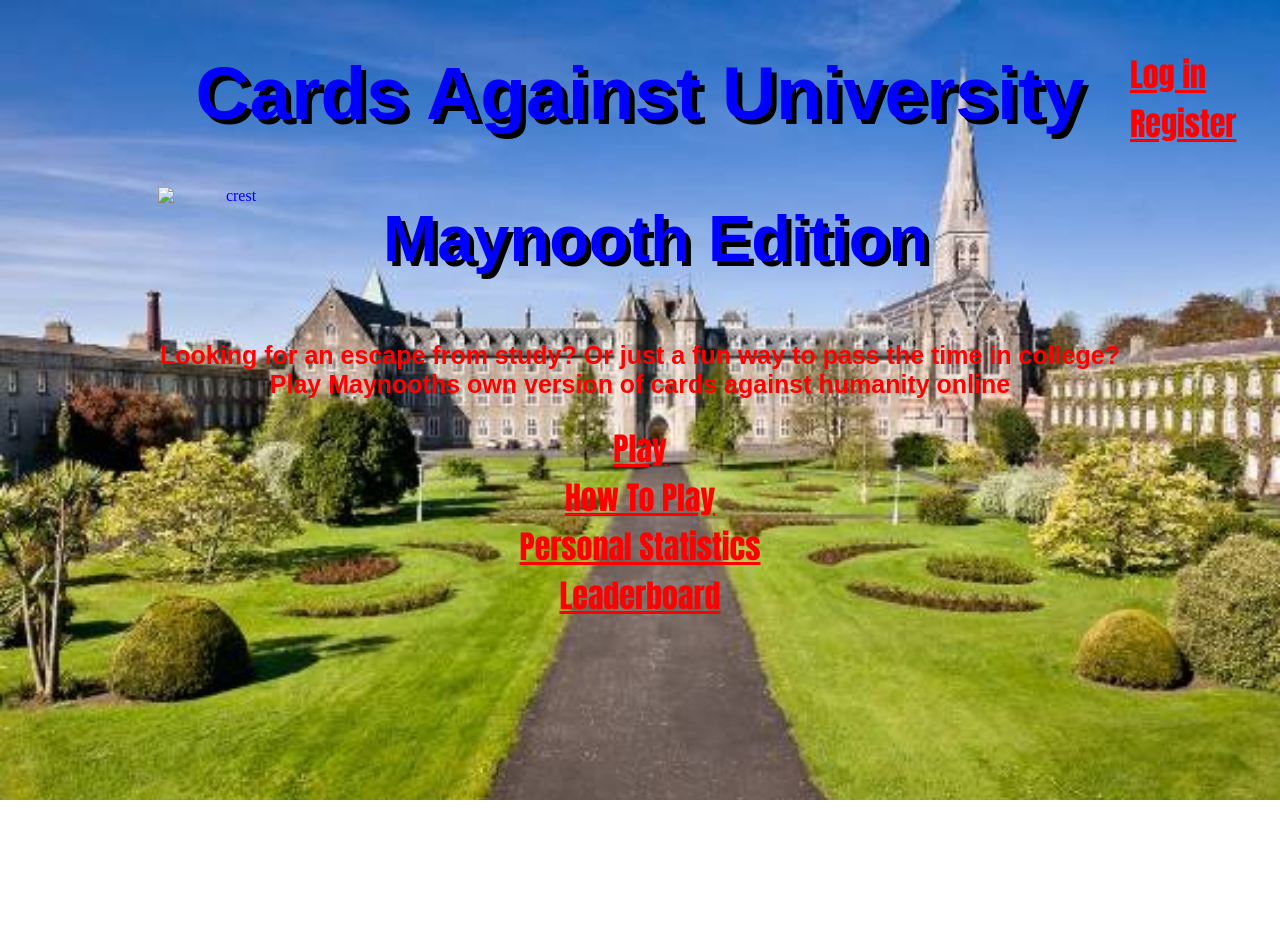
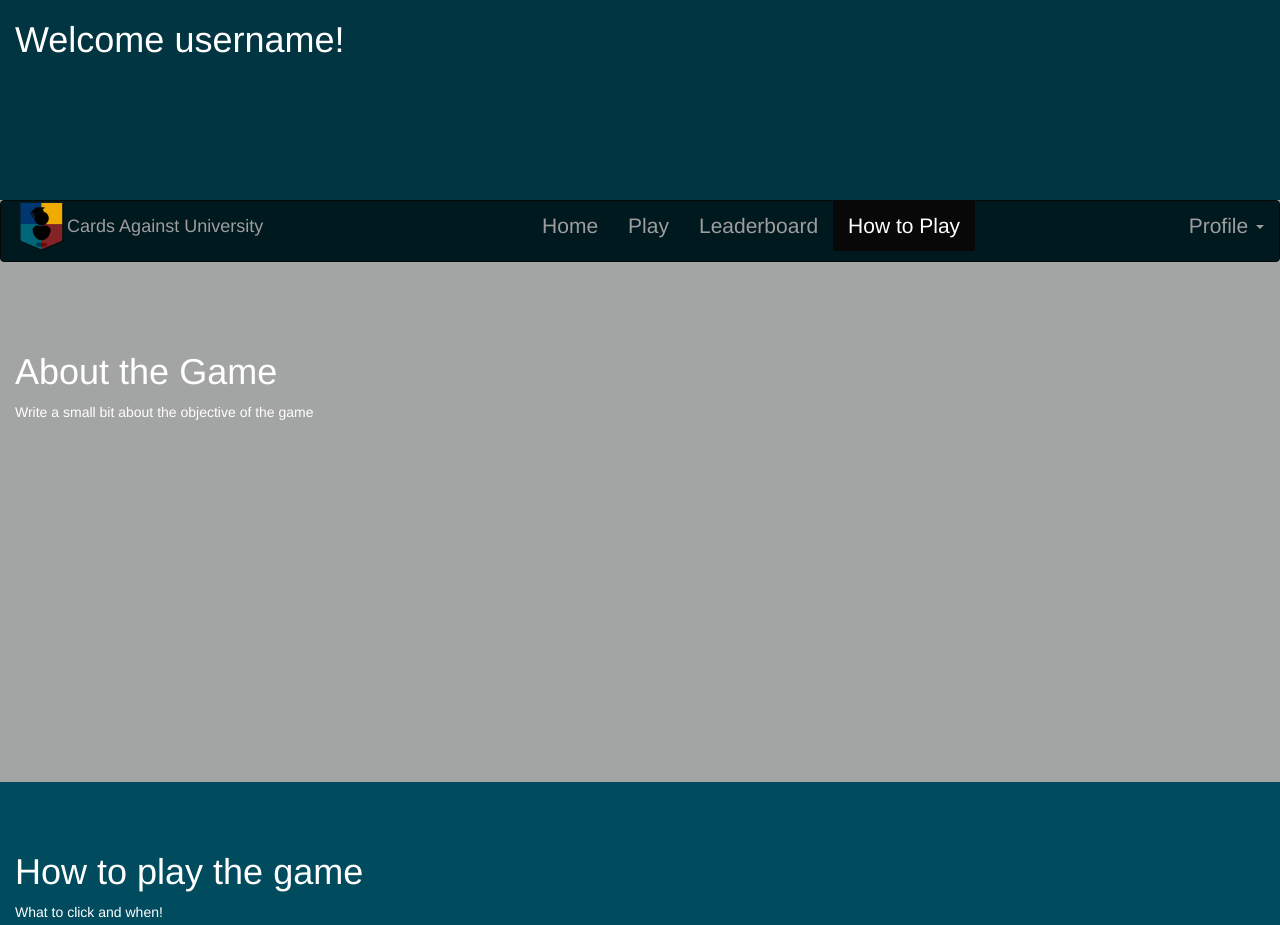
Before and after one commit to SineadORourke/Cards-Against-University, a plain HTML site: page main.html in a window 1280 px wide. Shown: the top 925 px of the page. Before the commit the page ends 800 px from the top, so only its background shows below. Drawn offline with nearby package versions, Linux system fonts and the light colour scheme; files whose address does not match are found by name.

Commit message:
Update Main Menu page

```diff
--- a/main.html
+++ b/main.html
@@ -1,45 +1,109 @@
 <!DOCTYPE html>
-<html>
+<html lang="en">
+  <head>
+    <meta charset="utf-8">
+    <meta http-equiv="X-UA-Compatible" content="IE=edge">
+    <meta name="viewport" content="width=device-width, initial-scale=1">
+    <!-- The above 3 meta tags *must* come first in the head; any other head content must come *after* these tags -->
 
 
-<head>
-<link href="main.css" rel="stylesheet" type="text/css" />
-<title> Cards Against University </title>
+    <title>Main Menu</title>
+	<link rel="stylesheet" href="cauStyle.css">
 
+
+	<!--Links for Bootstrap-->
+    <link rel="stylesheet" href="http://maxcdn.bootstrapcdn.com/bootstrap/3.3.6/css/bootstrap.min.css">
+	<script src="https://ajax.googleapis.com/ajax/libs/jquery/1.12.0/jquery.min.js"></script>
+	<script src="http://maxcdn.bootstrapcdn.com/bootstrap/3.3.6/js/bootstrap.min.js"></script>
+    <!-- HTML5 shim and Respond.js for IE8 support of HTML5 elements and media queries -->
+    <!--[if lt IE 9]>
+      <script src="https://oss.maxcdn.com/html5shiv/3.7.2/html5shiv.min.js"></script>
+      <script src="https://oss.maxcdn.com/respond/1.4.2/respond.min.js"></script>
+    <![endif]-->
 
   </head>
 
 
 
+<body id ="main" data-spy="scroll" data-target=".navbar" data-offset="50">
 
-<body>
-
-<div id = "positioning">
-<a href=""> Log in </a>
-<a href=""> Register </a>
-</div>
-
-<div id = "top">
-<h1>  Cards Against University  </h1>
-<img src="crest.PNG" alt="crest" style="float:left;width:150px;height:150px;">
-<h3>   Maynooth Edition</h3>
-</div>
-
-
-<div id = "middle">
-<p>Looking for an escape from study? Or just a fun way to pass the time in college?
-<br> <b> Play Maynooths own version of cards against humanity online </b> </p>
+<!-- Jumbotron
+    ================================================== -->
+	<div class="container-fluid" style="background-color:#003541;color:#fff;height:200px;">
+		<h1>Welcome username!</h1>
 	</div>
 
 
 
-<div id = "bottom">
-<a href="http://www.w3schools.com/html/" >Play </a> <br>
-<a href=""> How To Play </a> <br>
-<a href=""> Personal Statistics </a> <br>
-<a href=""> Leaderboard </a>
+<!-- Affix Navigation Bar
+    ================================================== -->
+	<nav class="navbar navbar-inverse" data-spy="affix" data-offset-top="197" id="navigationColour">
+		<div class="container-fluid">
+			<div class="navbar-header">
+				<button type="button" class="navbar-toggle" data-toggle="collapse" data-target="#myNavbar">
+					<span class="icon-bar"></span>
+					<span class="icon-bar"></span>
+					<span class="icon-bar"></span>
+				</button>
+				<img src="defaultlogo.png" alt="logo" id="Logo">
+				<p class="navbar-brand">Cards Against University</p>
 			</div>
 
+			<div>
+			<div class="collapse navbar-collapse" id="myNavbar">
+				<!-- Navigation options centered -->
+				<ul class="nav navbar-nav">
+					<li><a href="#section1">Home</a></li>
+					<li><a href="gameInPlay.html">Play</a></li>
+					<li><a href="#">Leaderboard</a></li>
+					<li><a href="#section2">How to Play</a></li>
+				</ul>
+				<!-- Navigation option to the right -->
+				<ul class="nav navbar-nav navbar-right">
+					<li class="dropdown navbar-right" id="profile"><a class="dropdown-toggle" data-toggle="dropdown" href="#">Profile <span class="caret"></span></a>
+						<ul class="dropdown-menu">
+							<li><a href="#">Personal Stats</a></li>
+							<li><a href="#">Log-out</a></li>
+						</ul>
+					</li>
+				</ul>
+			</div>
+			</div>
+		</div>
+	</nav><!-- ./navigation Bar -->
+
+
+	<!-- 'About' Sections
+    ================================================== -->
+	<div id="section1" class="container-fluid">
+		<h1>About the Game</h1>
+		<p>Write a small bit about the objective of the game</p>
+	</div>
+	<div id="section2" class="container-fluid">
+		<h1>How to play the game</h1>
+		<p>What to click and when!</p>
+	</div>
+	<div id="section3" class="container-fluid">
+		<h1>Leaderboard</h1>
+		<p>Explain how to get to it and how you get on it</p>
+	</div>
+	<div id="section41" class="container-fluid">
+		<h1>Personal Stats</h1>
+		<p>Explain what stats are kept</p>
+	</div>
+    </div><!-- ./about sections -->
+
+
+
+
+    <!-- Bootstrap core JavaScript
+    ================================================== -->
+    <!-- Placed at the end of the document so the pages load faster -->
+    <script src="https://ajax.googleapis.com/ajax/libs/jquery/1.11.3/jquery.min.js"></script>
+    <script>window.jQuery || document.write('<script src="../../assets/js/vendor/jquery.min.js"><\/script>')</script>
+    <script src="../../dist/js/bootstrap.min.js"></script>
+    <script src="../../assets/js/vendor/holder.min.js"></script>
+    <!-- IE10 viewport hack for Surface/desktop Windows 8 bug -->
+    <script src="../../assets/js/ie10-viewport-bug-workaround.js"></script>
   </body>
-
 </html>
```
Lines whose indentation alone changed are shown as unchanged.
